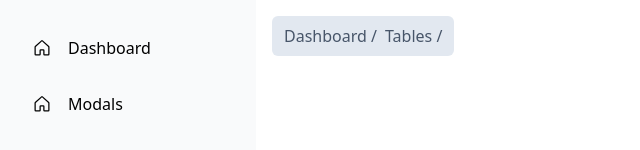
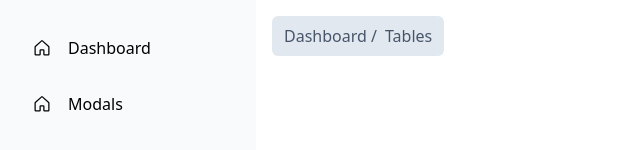
Before and after one commit to LucasSantus/vite-react-tailwindcss-components, a React (Vite) app: page /breadcrumbs in a window 1280 px wide. Shown: the top 150 px of the page, without its empty margins (0-640 px from the left). Built offline with nearby package versions, Linux system fonts and the light colour scheme.

Commit message:
:pushpin: implementing simple component breadcrumb [ src/components/Breadcrumbs/index.tsx ]

```diff
--- a/src/components/Breadcrumbs/index.tsx
+++ b/src/components/Breadcrumbs/index.tsx
@@ -16,7 +16,9 @@ export const Breadcrumbs: FC<IBreadcrumbProps> = ({ breads, simbol = "/" }) => {
 
   return (
     <div className="flex gap-2 text-slate-600 bg-slate-200 rounded-md px-3 py-2">
-      {breads.map(({ title, path }) => {
+      {breads.map(({ title, path }, index) => {
+        simbol = index != breads.length - 1 ? simbol : "";
+
         return (
           <a key={title} onClick={() => navigate(path)}>
             {title} {simbol}
```
